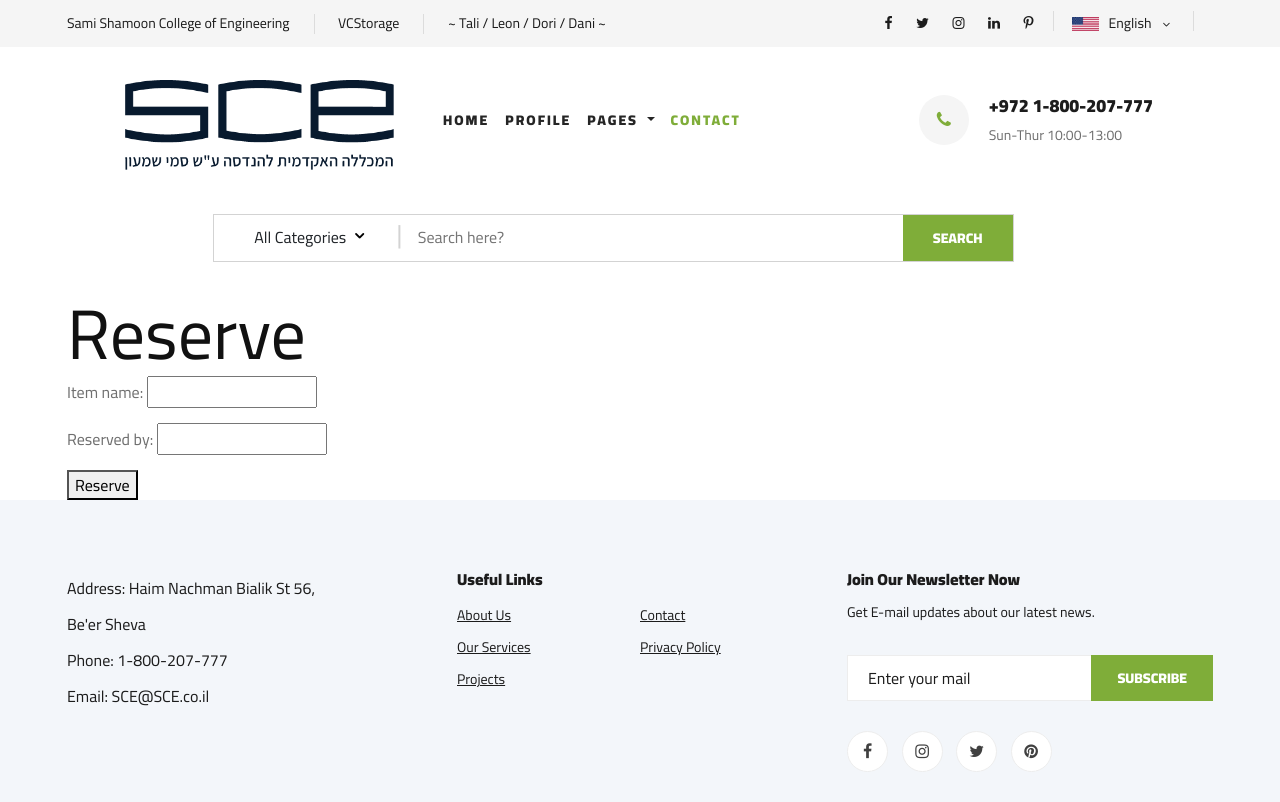
After one commit to BS-PMC-2023/BS-PMC-2023-Team15, a Django app: page /details/reserve/ in a window 1280 px wide. The commit adds this page. Run offline with Django 4.2, Linux system fonts and the light colour scheme; some libraries are stand-ins or nearby versions.

Commit message:
reservetaion form

```diff
--- a/CreativeStorage/urls.py
+++ b/CreativeStorage/urls.py
@@ -33,6 +33,7 @@ urlpatterns = [
     path('podcast', main.views.podcast_view, name='podcast'),
     path('category/', include('main.urls'), name='category'),
     path('details/', main.views.item_view, name='details'),
+    path('details/', include('main.urls')),
     # path('contact', apps.pages.views.contact_view, name='contact'),
     # path('login', apps.pages.views.login_view, name='login'),
     # path('profile', apps.pages.views.profile_view, name='profile'),
--- /dev/null
+++ b/main/forms.py
@@ -0,0 +1,5 @@
+from django import forms
+
+class ReservationForm(forms.Form):
+    item_name = forms.CharField(max_length=255)
+    reserved_by = forms.CharField(max_length=255)
--- /dev/null
+++ b/main/templates/reserve.html
@@ -0,0 +1,19 @@
+{% extends "base.html" %}
+
+{% block content %}
+{#    center#}
+    <div class="container">
+        <div class="row">
+            <div class="col-md-12">
+                <h1>Reserve</h1>
+            </div>
+
+            <form method="post">
+                {% csrf_token %}
+                {{ form.as_p }}
+                <button type="submit">Reserve</button>
+            </form>
+        </div>
+    </div>
+
+{% endblock %}
--- a/main/templates/snippets/checkout.html
+++ b/main/templates/snippets/checkout.html
@@ -17,7 +17,7 @@
         <p class="card-text">{{ item_description }}</p>
         <h1>{{ item_brand }}</h1>
         <!--Card button-->
-        <a href="accept/{{ item }}" class="btn btn-outline-info">
+        <a href="reserve/" class="btn btn-outline-info">
             Proceed
         </a>
     </div>
--- a/main/urls.py
+++ b/main/urls.py
@@ -10,4 +10,5 @@ urlpatterns = [
     # path('/item/', admin.site.urls),
     path('<category>', main.views.category_view, name='item'),
     path('details/', main.views.item_view, name='details'),
+    path('reserve/', main.views.reserve_item, name='reserve_item'),
 ]
--- a/main/views.py
+++ b/main/views.py
@@ -1,5 +1,7 @@
 from django.shortcuts import render
-from database.models import Category, Equipment
+from database.models import Category, Equipment,Reservation
+from django.shortcuts import render, redirect
+from .forms import ReservationForm
 # Create your views here.
 
 def main_view(request):
@@ -31,3 +33,20 @@ def category_view(request, category):
 def item_view(request):
     return render(request, 'details.html', {
     })
+
+
+def reserve_item(request):
+    if request.method == 'POST':
+        form = ReservationForm(request.POST)
+        if form.is_valid():
+            # student_email = form.cleaned_data['student_email']
+            student_id = form.cleaned_data['student_id']
+            item_serial_number = form.cleaned_data['item_serial_number']
+            date_from = form.cleaned_data['date_from']
+            date_to = form.cleaned_data['date_to']
+            reservation = Reservation( student_id=student_id, item_serial_number=item_serial_number, date_from=date_from, date_to=date_to)
+            reservation.save()
+            return redirect('reserve_item')
+    else:
+        form = ReservationForm()
+    return render(request, 'reserve.html', {'form': form})
```
Also changed, not shown: media/categories/207123.jpg (added), media/categories/הורדה.png (added).
